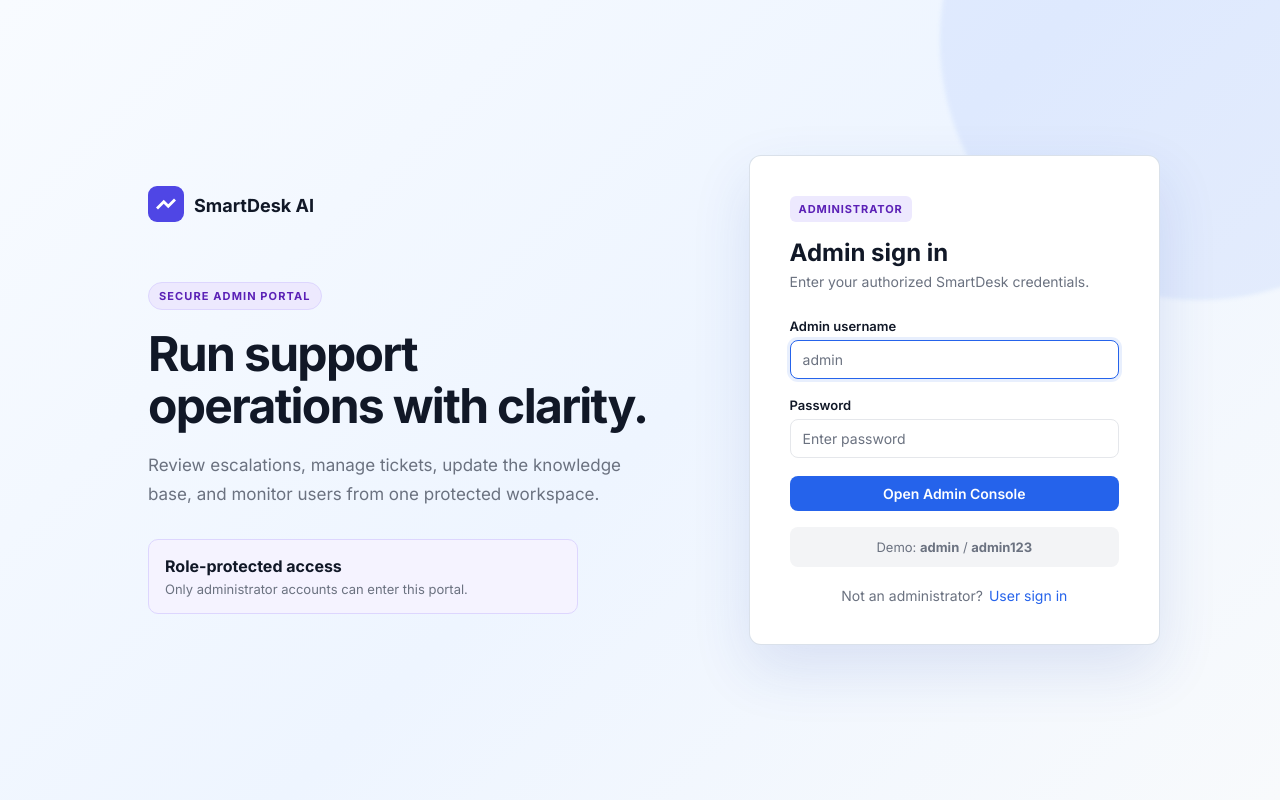
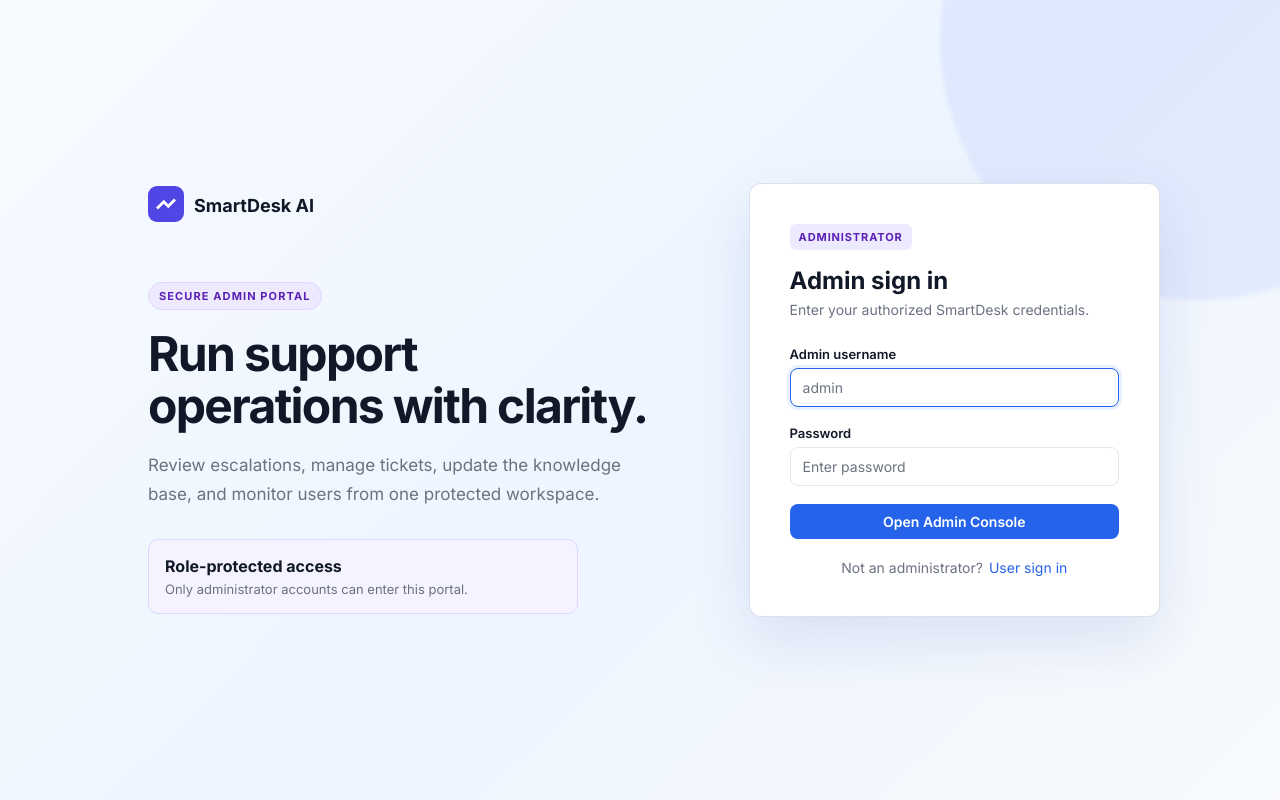
Before and after one commit to Ayelomid/smartdesk-ai, a Flask app: page /admin/login in a window 1280 px wide. Run offline with Flask 3, Linux system fonts and the light colour scheme.

Commit message:
Update admin_login.html

```diff
--- a/templates/admin_login.html
+++ b/templates/admin_login.html
@@ -16,7 +16,6 @@
         <div class="form-group"><label for="password">Password</label><input type="password" id="password" name="password" placeholder="Enter password" required autocomplete="current-password"></div>
         <button class="btn btn-primary btn-full" type="submit">Open Admin Console</button>
       </form>
-      <div class="auth-demo"><p class="muted-text">Demo: <strong>admin</strong> / <strong>admin123</strong></p></div>
       <div class="auth-footer"><span>Not an administrator?</span><a href="{{ url_for('login') }}">User sign in</a></div>
     </section>
   </div>
```
